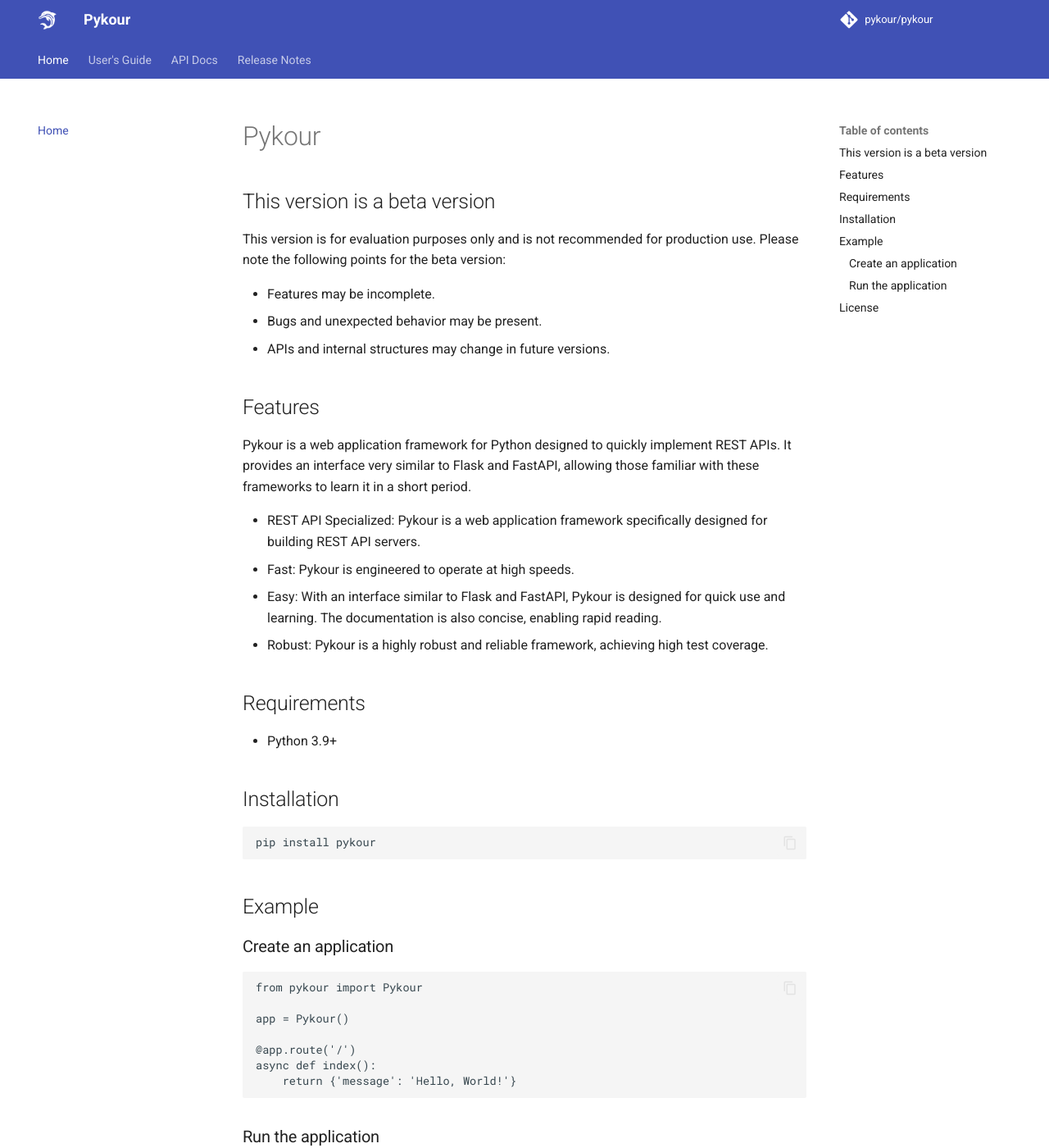
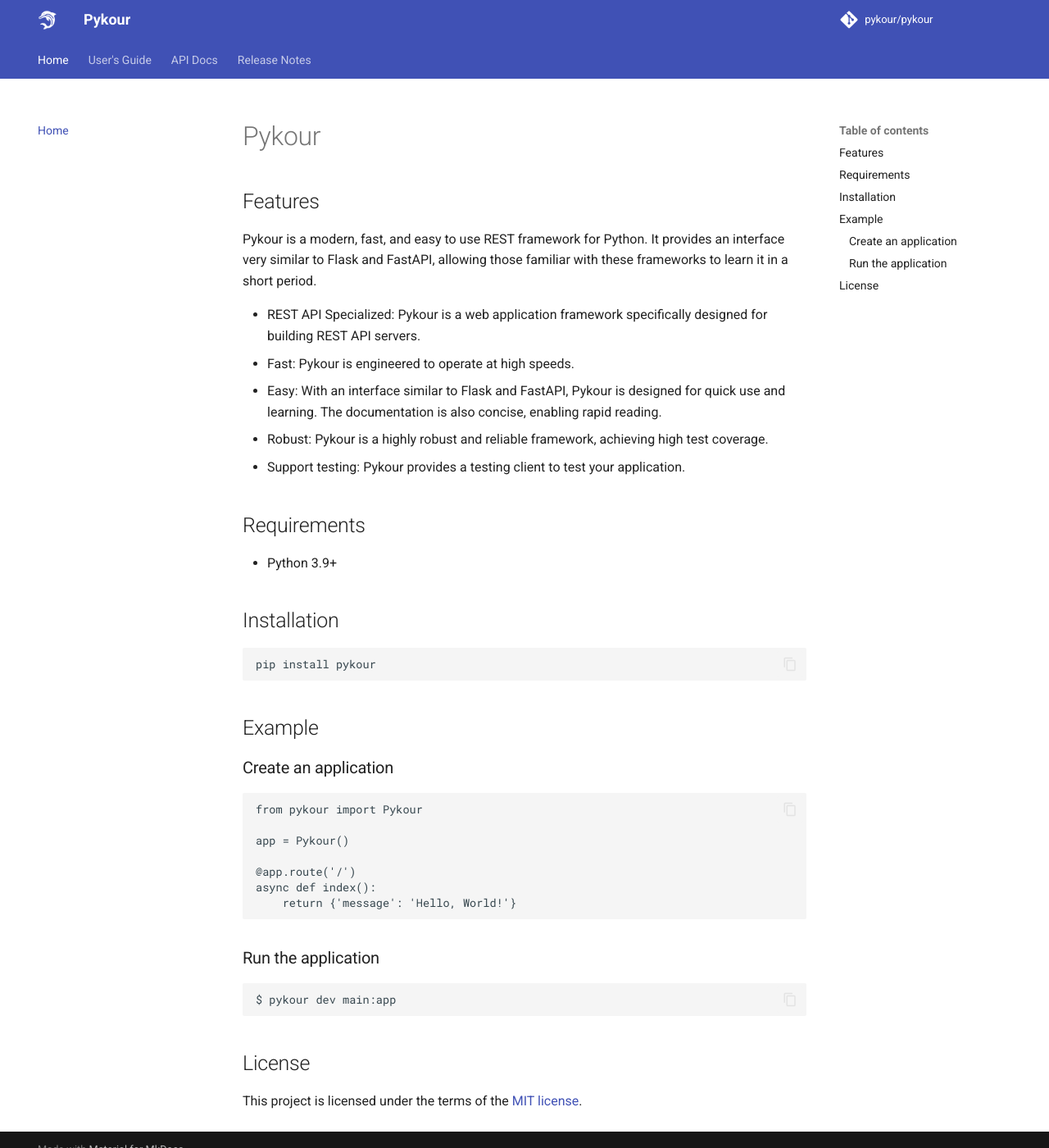
Before and after one commit to pykour/pykour, an MkDocs documentation site: the page built from docs/index.md, in a window 1280 px wide and 1400 px high. Shown: the whole window at 82% size. Built offline with MkDocs 1.6.1 and Material for MkDocs 9.7.7, drawn with Linux system fonts in a browser that asks for light colours; comment, search, counter and statistics services are not loaded; some of the changed text lies outside the part shown.

Commit message:
remove beta version notification

```diff
--- a/docs/index.md
+++ b/docs/index.md
@@ -1,22 +1,17 @@
 # Pykour
-
-## This version is a beta version
-
-This version is for evaluation purposes only and is not recommended for production use. Please note the following points for the beta version:
-
-- Features may be incomplete.
-- Bugs and unexpected behavior may be present.
-- APIs and internal structures may change in future versions.
 
 ## Features
 
-Pykour is a web application framework for Python designed to quickly implement REST APIs. It provides an interface very
-similar to Flask and FastAPI, allowing those familiar with these frameworks to learn it in a short period.
+Pykour is a modern, fast, and easy to use REST framework for Python.
+It provides an interface very similar to Flask and FastAPI, allowing those familiar with these frameworks
+to learn it in a short period.
 
 - REST API Specialized: Pykour is a web application framework specifically designed for building REST API servers.
 - Fast: Pykour is engineered to operate at high speeds.
-- Easy: With an interface similar to Flask and FastAPI, Pykour is designed for quick use and learning. The documentation is also concise, enabling rapid reading.
+- Easy: With an interface similar to Flask and FastAPI, Pykour is designed for quick use and learning.
+  The documentation is also concise, enabling rapid reading.
 - Robust: Pykour is a highly robust and reliable framework, achieving high test coverage.
+- Support testing: Pykour provides a testing client to test your application.
 
 ## Requirements
 
@@ -50,4 +45,4 @@
 
 ## License
 
-This project is licensed under the terms of the MIT license.
+This project is licensed under the terms of the [MIT license](https://raw.githubusercontent.com/pykour/pykour/main/LICENSE).
```
Also changed, not shown: README.md (+7 -13 lines).
